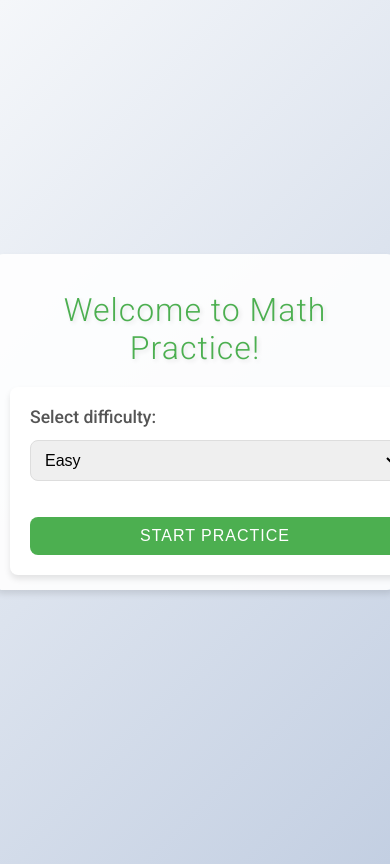
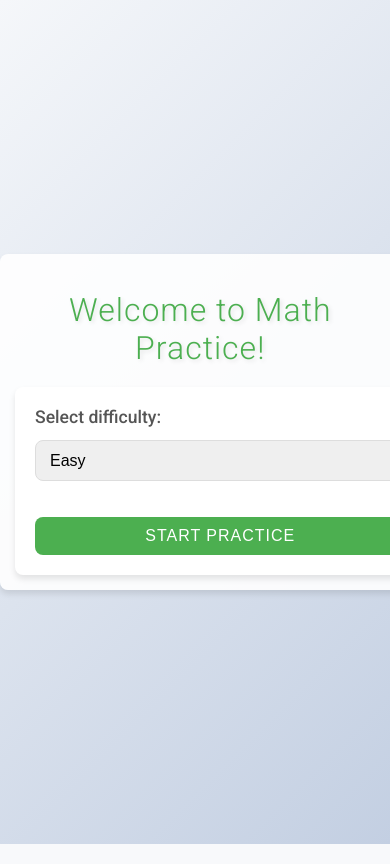
Before and after one commit to MoeAbdel04/CTS-285, a Flask app: page / in a window 390 px wide; the page is wider, and only the part inside the window is pictured. Run offline with Flask 3, Linux system fonts and the light colour scheme.

Commit message:
css edit

```diff
--- a/dataman/static/css/style.css
+++ b/dataman/static/css/style.css
@@ -21,7 +21,7 @@ body {
     font-family: 'Roboto', 'Segoe UI', Tahoma, Geneva, Verdana, sans-serif;
     background: var(--gradient-bg);
     margin: 0;
-    padding: var(--base-padding);
+    padding: 0;
     color: var(--font-color);
     transition: background-color var(--transition-duration) ease-in-out;
     min-height: 100vh;
@@ -33,12 +33,12 @@ body {
 
 .container {
     max-width: 800px;
-    width: 100%;
+    width: 90%;
     background-color: rgba(255, 255, 255, 0.9);
     border-radius: var(--border-radius);
     box-shadow: var(--box-shadow);
     padding: var(--base-padding);
-    margin-bottom: var(--base-margin);
+    margin: var(--base-margin) auto;
 }
 
 h1, h2 {
@@ -196,11 +196,8 @@ tr:nth-child(even) {
 
 /* Responsive Design */
 @media (max-width: 600px) {
-    body {
-        padding: 10px;
-    }
-
     .container {
+        width: 95%;
         padding: 15px;
     }
 
```
